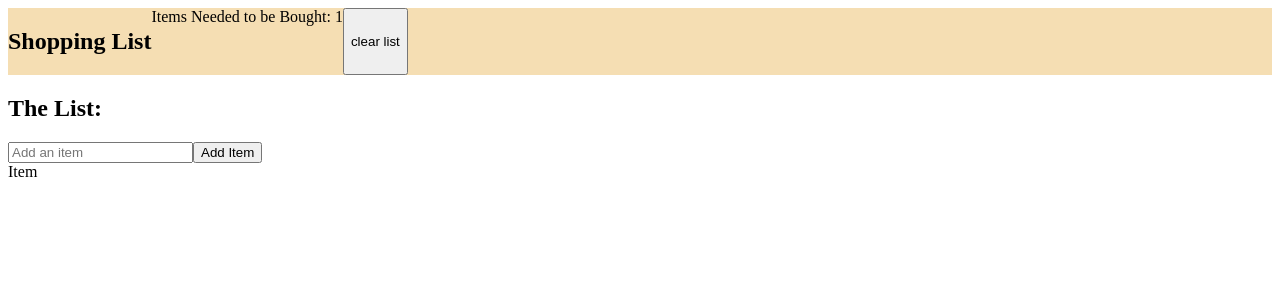
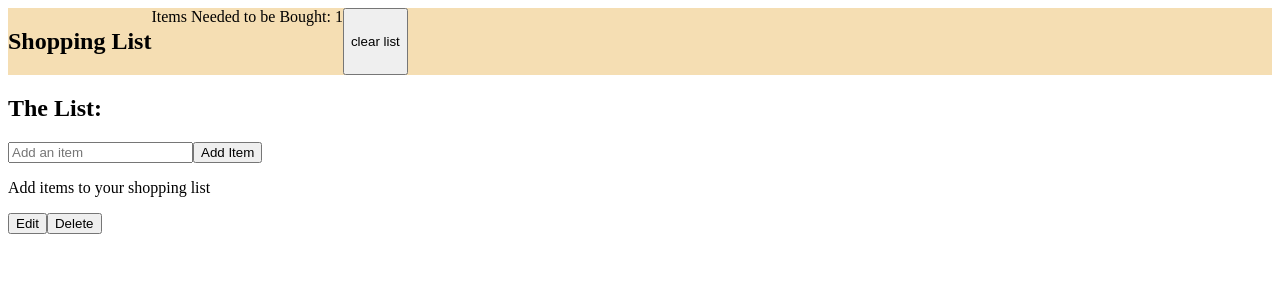
Before and after one commit to oliviaamiller/react-shopping-list, a React app: page / in a window 1280 px wide. Shown: the top 300 px of the page. Built offline with nearby package versions, Linux system fonts and the light colour scheme.

Commit message:
list item buttons and list form working

```diff
--- a/src/components/Items/Item.jsx
+++ b/src/components/Items/Item.jsx
@@ -1,7 +1,52 @@
-import React from 'react'
+import { useState } from 'react';
 
-export default function Item() {
+export default function Item({ item, onEdit, onDelete }) {
+  const [isEditing, setIsEditing] = useState(false);
+
+  let listContent;
+
+  if (isEditing) {
+    listContent = (
+      <form
+        onSubmit={(e) => {
+          e.preventDefault();
+          setIsEditing(false);
+        }}
+      >
+        <input
+          value={item.text}
+          onChange={(e) => {
+            onEdit({
+              ...item,
+              text: e.target.value,
+            });
+          }}
+        />
+        <button type="submit">Save</button>
+      </form>
+    );
+  } else {
+    listContent = (
+      <>
+        <p
+          style={{ textDecoration: item.bought ? 'line-through' : null }}
+          onClick={() => item.bought === true}
+        >
+          {item.text}
+        </p>
+        <button type="button" onClick={() => setIsEditing(true)}>
+          Edit
+        </button>
+      </>
+    );
+  }
+
   return (
-    <div>Item</div>
-  )
+    <div>
+      {listContent}
+      <button type="button" onClick={() => onDelete(item.id)}>
+        Delete
+      </button>
+    </div>
+  );
 }
--- a/src/views/Shopping/List.jsx
+++ b/src/views/Shopping/List.jsx
@@ -29,6 +29,7 @@ export default function ShoppingList() {
         {items.map((item) => {
           return (
             <Item
+              key={item.id}
               item={item}
               onEdit={handleEditItem}
               onDelete={handleDeleteItem}
```
